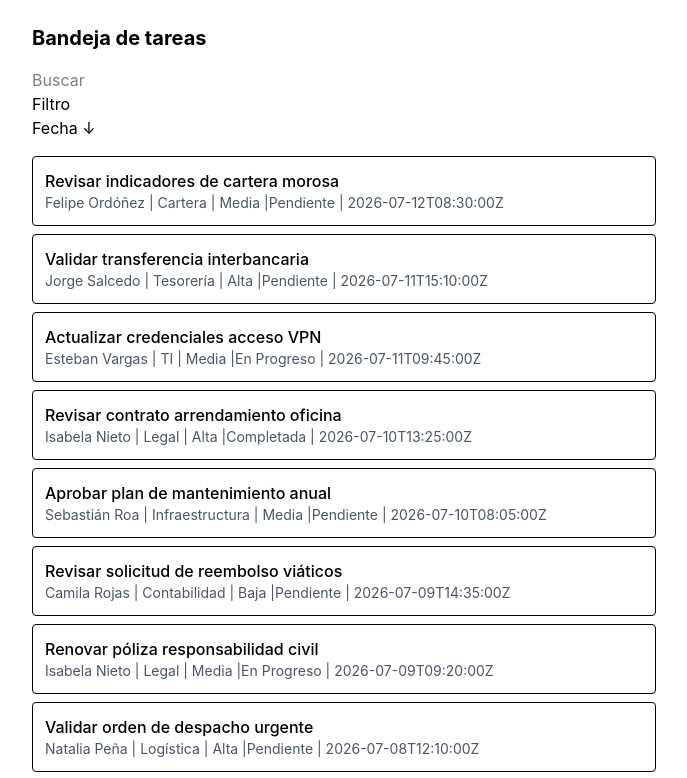
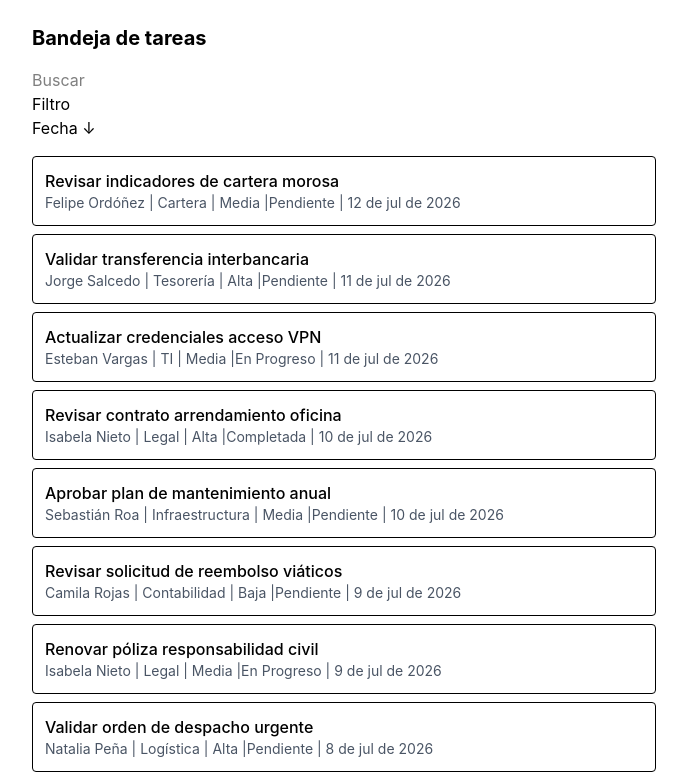
Before and after one commit to SrFlesky/bandeja-tareas, a React (Vite) app: page / in a window 1280 px wide. Shown: the top 778 px of the page, without its empty margins (296-983 px from the left). Built offline with nearby package versions, Linux system fonts and the light colour scheme.

Commit message:
feature(TaskPage): add TaskDetail drawer to the TaskPage

```diff
--- a/src/features/pages/TaskPage.jsx
+++ b/src/features/pages/TaskPage.jsx
@@ -2,19 +2,22 @@ import { useTasks } from "../tasks/hooks/useTasks";
 import { useTaskSearch } from "../tasks/hooks/useTaskSearch";
 import { useTaskFilter } from '../tasks/hooks/useTaskFilter';
 import { useTaskSort } from "../tasks/hooks/useTaskSort";
+import { useSelectedTask } from '../tasks/hooks/useSelectedTask';
 import SearchBar from "../tasks/components/SearchBar/SearchBar";
 import FilterBar from '../tasks/components/FilterBar/FilterBar';
 import SortButton from "../tasks/components/SortButton/SortButton";
+import TaskDetail from '../tasks/components/TaskDetail/TaskDetail';
 import { searchTasks } from "../tasks/utils/searchTasks";
 import { filterTasks } from '../tasks/utils/filterTasks';
 import { sortTasks } from "../tasks/utils/sortTasks";
-
+import formatDate from "../tasks/utils/formatDate";
 
 function TasksPage() {
   const { tasks, loading, error } = useTasks();
   const { inputValue, setInputValue } = useTaskSearch();
   const { filters, toggleFilter } = useTaskFilter();
   const { sortOrder, toggleSort } = useTaskSort();
+  const { selectedTask, openTask, closeTask } = useSelectedTask();
 
   if (loading) return <p>Cargando...</p>;
   if (error) return <p>Error: {error}</p>;
@@ -33,15 +36,18 @@ function TasksPage() {
 
       <ul className="flex flex-col gap-2 mt-4">
         {sortedTasks.map((task) => (
-          <li key={task.id} className="border rounded p-3">
+          <li key={task.id} onClick={() => openTask(task.id)} className="border rounded p-3">
             <p className="font-medium">{task.title}</p>
             <p className="text-sm text-gray-600">
               {task.assignedTo} | {task.process} | {task.priority} |
-              {task.status} | {task.createdAt}
+              {task.status} | {formatDate(task.createdAt)}
             </p>
           </li>
         ))}
       </ul>
+
+      <TaskDetail task={selectedTask} onClose={closeTask} />
+
     </div>
   );
 }
```
